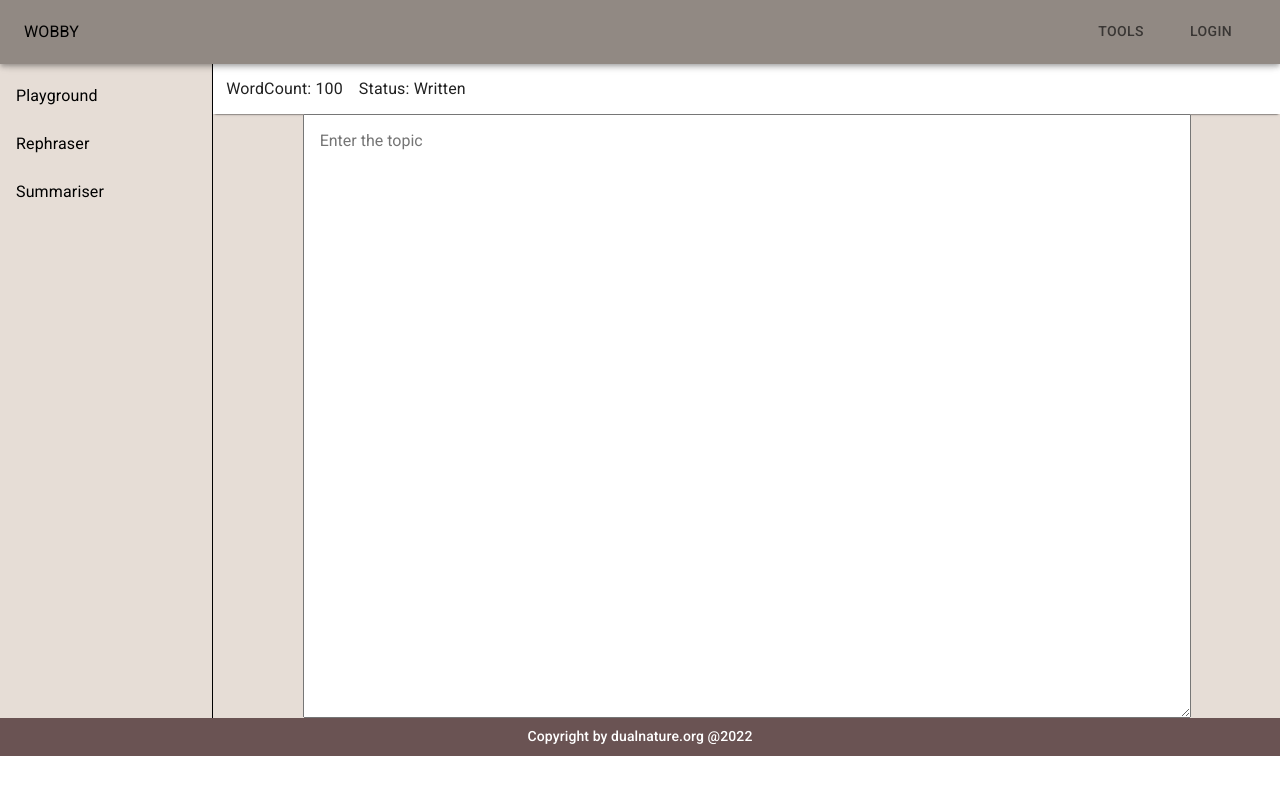
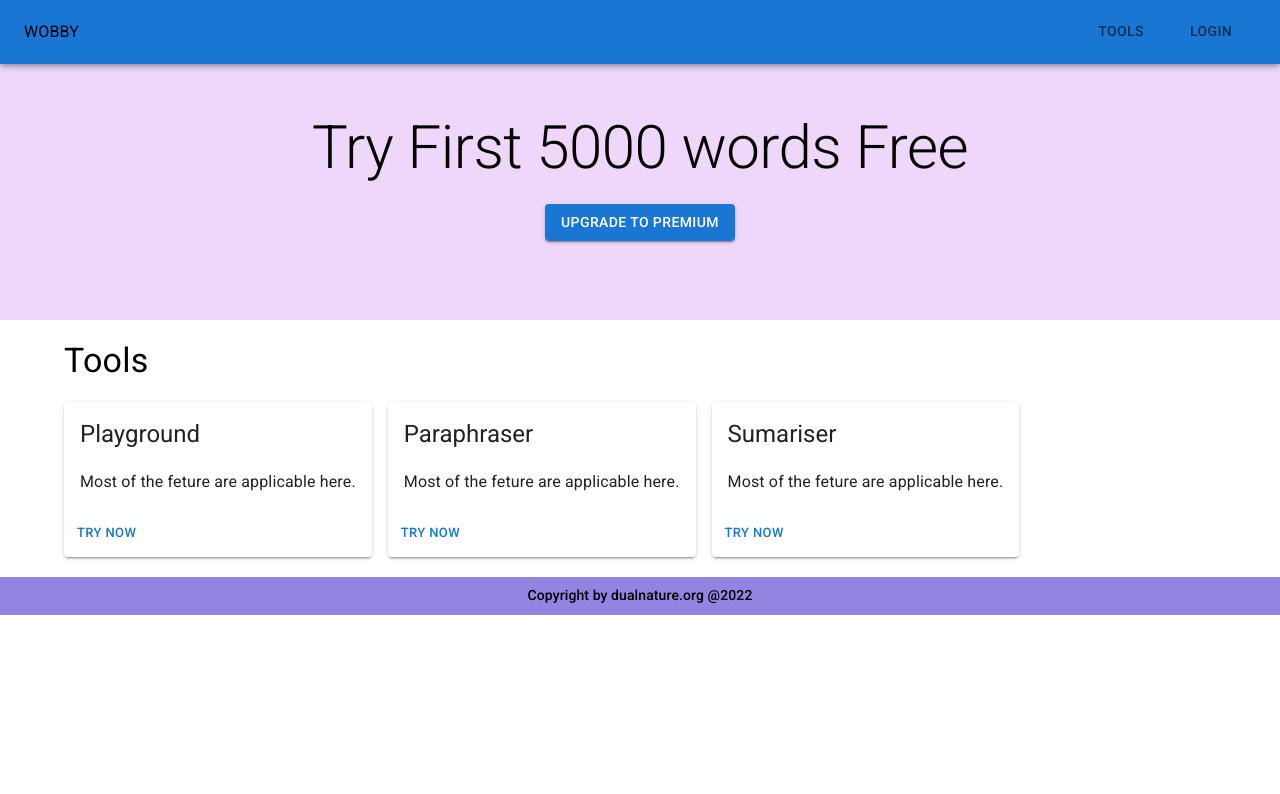
Before and after one commit to DualNature-Org/Wobby, a React (Vite) app: page /tools in a window 1280 px wide. Shown: the top 794 px of the page. Built offline with nearby package versions, Linux system fonts and the light colour scheme.

Commit message:
pre-lanuch

```diff
--- a/src/App.jsx
+++ b/src/App.jsx
@@ -1,6 +1,7 @@
 import Navigation from './components/navigation'
 import Home from './pages/home/home'
 import Tools from './pages/tools/tools'
+import Playground from './pages/tools/playground'
 import Services from './pages/services/services'
 import About from './pages/about/about'
 
@@ -18,20 +19,29 @@ import Footer from './components/footer'
 import { useState } from 'react'
 
 export default function App(){
-  const [login_status, set_login_status]= useState(false)
+  const [username, set_username]= useState('')
+  const [logined, set_logined]= useState(false)
+
+  const handle_login= ()=> {
+    set_logined(true)
+  }
+  const handle_username= (username)=> {
+    set_username(username)
+  }
 
   return(
     <Router>
 
-      <Navigation/>
+      <Navigation username={username} logined={logined}/>
 
       <Routes>
         <Route path= '/' element={<Home />} />
         <Route path= '/user' element={<UserDashboard />} />
-        <Route path= '/auth/login' element= {<UserLogin />} />
-        <Route path= '/auth/register' element= {<UserRegister />} />
+        <Route path= '/auth/login' element= {<UserLogin onChange={handle_login} logined={logined} handle_username={handle_username}/>} />
+        <Route path= '/auth/register' element= {<UserRegister onChange={handle_login} logined={logined} handle_username={handle_username}/>} />
         <Route path= '/admin' element={<AdminDashboard />} />
         <Route path= '/tools' element={<Tools />} />
+        <Route path= '/tools/playground' element={<Playground />} />
         <Route path= '/about' element={<About />} />
         <Route path= '/services' element={<Services />} />
       </Routes>
--- a/src/components/footer.jsx
+++ b/src/components/footer.jsx
@@ -3,7 +3,7 @@ import { Container, Box } from "@mui/system";
 
 export default function Footer() {
     return(
-        <Box sx={{display: 'fixed', bottom: '0', background: '#6a5353', padding: '.5rem', color: '#fff'}}>
+        <Box sx={{display: 'fixed', bottom: '0', background: '#9284e1', padding: '.5rem'}}>
             <Container sx={{display: 'flex', justifyContent: 'center', alignItems: 'center'}}>
                 <Typography variant="subtitle2">
                     Copyright by dualnature.org @2022
--- a/src/components/navigation.jsx
+++ b/src/components/navigation.jsx
@@ -1,23 +1,31 @@
 import React, { useState } from 'react'
-import { AppBar, Toolbar, Typography, Tabs, Tab, Button } from '@mui/material';
+import { AppBar, Toolbar, Typography, Tabs, Tab, Button} from '@mui/material';
 import { Link } from 'react-router-dom';
 
 
 function Header(props) {
   const [value, setValue]= useState();
 
+  const handle_login= ()=> {
+    if(props.logined){
+      return props.username
+    }
+    return 'Login'
+  }
+
   return(
-    <AppBar sx= {{background: '#918983', position: 'fixed', color: '#000'}}>
+    <AppBar sx= {{position: 'fixed'}}>
     <Toolbar>
       <Link to={'/'}>
         <Typography>WOBBY</Typography>
       </Link>
+
       <Tabs sx={{marginLeft: 'auto'}} onChange={(e, value)=> setValue(value)} value={value}>
         <Link to={'/tools'}>
           <Tab label= 'Tools'/>
         </Link>
         <Link to={'/auth/login'}>
-          <Tab label= 'Login'/>
+          <Tab label= {handle_login()}/>
         </Link>
       </Tabs>
     </Toolbar>
--- /dev/null
+++ b/src/components/tools_card.jsx
@@ -0,0 +1,23 @@
+import {Paper, CardContent, CardActions, Typography, Button} from '@mui/material'
+import { Link } from 'react-router-dom'
+
+export default function Card(props) {
+    return(
+        <Paper elevation={2}>
+            <CardContent>
+                <Typography variant='h5'>
+                    {props.name}
+                </Typography>
+                <br/>
+                <Typography variant="body1">
+                    {props.description}
+                </Typography>
+            </CardContent>
+            <CardActions>
+                <Link to='/tools/playground'>
+                    <Button size="small">Try Now</Button>
+                </Link>
+            </CardActions>
+        </Paper>
+    )
+}
--- a/src/pages/about/about.jsx
+++ b/src/pages/about/about.jsx
@@ -7,7 +7,7 @@ export default function About(){
     return(
         <React.Fragment>
 
-            <Box sx={{display: 'flex', justifyContent: 'center', padding: '3rem 0', alignItems: 'center', flexDirection: 'column'}}>
+            <Box sx={{display: 'flex', justifyContent: 'center', padding: '3rem 0', alignItems: 'center', flexDirection: 'column', background: '#f9eaff'}}>
                 <Typography variant='h5' marginBottom={2}>About</Typography>
                 <Typography variant="b1" sx={{padding: '0 5rem', textAlign: 'center'}}>
                     WOBBY is a project that provides tools for creating digital content using artificial intelligence. The project is developed by DualNature, a company that specializes in artificial intelligence and machine learning. The goal of the project is to make it easier for people to create digital content, such as articles and blogs. The project is still in its early stages, but the company is already working on a number of features that will make it easier for users to create and manage their content.
--- a/src/pages/home/home.jsx
+++ b/src/pages/home/home.jsx
@@ -10,7 +10,7 @@ export default function SimpleContainer() {
   return (
     <React.Fragment>
 
-      <Box sx={{ bgcolor: '#E6DDD6', padding: '4rem 0', marginTop: '3rem', textAlign: 'center'}} >
+      <Box sx={{ padding: '4rem 0', marginTop: '3rem', textAlign: 'center'}} >
         <Container sx={{display: 'flex', flexDirection: 'column', alignItems: 'center'}}>
             <img src={logo} style={{width: '100px', height: '120px'}}></img>
             <Typography variant='h5'>
--- a/src/pages/tools/playground.jsx
+++ b/src/pages/tools/playground.jsx
@@ -1,4 +1,6 @@
-import { Button, Paper, Stack, Divider, Typography } from "@mui/material";
+import { Button, Paper, Stack, Divider, Typography, Snackbar, Alert, LinearProgress, IconButton, Fade } from "@mui/material";
+import SaveAsIcon from '@mui/icons-material/SaveAs';
+import ReplayIcon from '@mui/icons-material/Replay';
 import { Box } from "@mui/system";
 import { useState } from "react";
 
@@ -8,7 +10,11 @@ export default function Playground(){
     const [tools_cord, set_tools_cord]= useState([])
     const [text, set_text]= useState('')
     // for showing the status in playground toolbox
-    const [status, set_status]= useState('Written')
+    const [writing, set_writing]= useState(false)
+    // snackbars
+    const [error, set_error]= useState(false)
+    const [success, set_success]= useState(false)
+    const [response, set_response]= useState('')
 
     const handle_prompt= (e)=> {
         let text= window.getSelection().toString()
@@ -24,19 +30,29 @@ export default function Playground(){
     }
 
     const handle_write= ()=> {
-        set_status('Writing')
+        set_writing(true)
         set_show_tools(false)
 
         const request_option= {
             method: 'POST',
-            headers: {'Content-Type': 'Application/json'},
+            headers: {'Content-Type': 'Application/json', 'Authorization': 'Token '+ localStorage.getItem('token')},
             body: JSON.stringify({prompt: prompt})
         }
-        fetch('https://www.dualnature.org/tools/write', request_option)
+        fetch('https://dualnature.org/tools/write', request_option)
         .then(res => res.json())
         .then(data => {
-            console.log(data)
-            set_text(text+ '\n'+ data['user'])
+            if(data['detail'] != null){
+                set_response(data['detail'])
+                set_error(true)
+            }
+            else if(data['user'] != null){
+                set_text(text+ data['user'])
+                set_response('writed')
+                set_success(true)
+            }
+            else{
+                console.log(data)
+            }
         })
     }
     const handle_rephrase= (e)=> {
@@ -53,40 +69,68 @@ export default function Playground(){
         })
     }
     const handle_content= (e)=>{
-        set_status('Written')
+        set_writing(false)
         set_text(e.target.value)
     }
 
     const handle_show_tools= ()=> {
         return(
-            <Paper elevation={2}>
-                <Stack direction={'row'} spacing={2} divider={<Divider orientation="vertical" flexItem />} sx={{position: "absolute", left: tools_cord[0], top: tools_cord[1], padding: '.1rem', border: 'solid black 1px', borderRadius: '5px', backgroundColor: '#E6DDD6'}}>
-                    <Button variant="text" onClick={handle_write} sx={{color: '#000'}}>Write</Button>
-                    <Button variant="text" onClick={handle_rephrase} sx={{color: '#000'}}>Rephrase</Button>
+            <Paper elevation={1}>
+                <Stack direction={'row'} spacing={2} divider={<Divider orientation="vertical" flexItem />} sx={{position: "absolute", left: tools_cord[0], top: tools_cord[1], padding: '.1rem', border: 'solid black 1px', borderRadius: '5px', background: '#edc0fc'}}>
+                    <Button variant="text" onClick={handle_write} sx={{color: '#000'}} size='small'>Write</Button>
+                    <Button variant="text" onClick={handle_rephrase} sx={{color: '#000'}} size="small">Rephrase</Button>
                     {/* <Button variant="text" onClick={handle_summarise} sx={{color: '#000'}}>Summaries</Button> */}
                 </Stack>
             </Paper>
         )
     }
 
+    const handle_error= ()=> {
+        set_writing(false)
+        set_error(false)
+    }
+    const handle_success= ()=> {
+        set_writing(false)
+        set_success(false)
+    }
+
     return(
-        <Box>
+        <Box sx={{marginTop: '4rem'}}>
             <Paper elvation={1}>
-                <Box sx={{bgcolor: '#fff', padding: '.8rem'}}>
+                <Box sx={{bgcolor: '#fff', padding: '.4rem'}}>
                     <Stack direction='row' spacing={2}>
-                        <Typography>
-                            WordCount: 100
-                        </Typography>
-                        <Typography>
-                            Status: {status}
-                        </Typography>
+                        <IconButton color="primary" aria-label="save picture" component="label">
+                            <SaveAsIcon />
+                        </IconButton>
+                        <IconButton color="primary" arial-label="undo picture" component="label">
+                            <ReplayIcon />
+                        </IconButton>
                     </Stack>
+                    <Fade
+                    in={writing}
+                    style={{
+                        transitionDelay: writing ? '800ms' : '0ms',
+                    }}
+                    unmountOnExit
+                    >
+                        <LinearProgress />
+                    </Fade>
                 </Box>
             </Paper>
-            <Box sx={{display: 'flex', justifyContent: 'center'}}>
+            <Box sx={{display: 'flex', justifyContent: 'center', bgcolor: '#efd7fa'}}>
             <textarea rows="30" cols='100' style={{outline: 'none', padding: '1rem', fontSize: '1rem', fontFamily: 'roboto'}} placeholder='Enter the topic' value={text} onChange={handle_content} onMouseUp={handle_prompt} onMouseDown={handle_tools}></textarea>
             {show_tools ? handle_show_tools(): <div></div>}
             </Box>
+            <Snackbar open={error} autoHideDuration={5000} onClose={handle_error}>
+                <Alert onClose={handle_error} severity="warning" sx={{width: '100%'}}>
+                    {response}
+                </Alert>
+            </Snackbar>
+            <Snackbar open={success} autoHideDuration={1000} onClose={handle_success}>
+                <Alert onClose={handle_success} severity="success" sx={{width: '100%'}}>
+                    {response}
+                </Alert>
+            </Snackbar>
         </Box>
     )
 }
--- a/src/pages/tools/tools.jsx
+++ b/src/pages/tools/tools.jsx
@@ -1,8 +1,9 @@
-import { Grid, List, ListItem, ListItemButton, ListItemText } from "@mui/material";
+import { CardActions, CardContent, Container, Grid, Button, Paper, Stack, Typography } from "@mui/material";
 import { Box } from "@mui/system";
 import { useState } from 'react'
 import Playground from "./playground";
 import Rephraser from "./rephraser"
+import Card from '../../components/tools_card'
 import './tools.css'
 
 
@@ -21,31 +22,34 @@ export default function Tools(){
         else if(page == 'Rephraser'){
             return <Rephraser/>
         }
-        // else{
-        //     return <Summariser/>
-        // }
+
     }
     return(
         <Box sx={{
-            padding: '4rem 0 0 0',
-            bgcolor: '#E6DDD6'
+            marginTop: '4rem'
         }}>
-            <Grid container>
-                <Grid item xs={2} sx={{borderRight: 'solid black 1px'}}>
-                    <List>
-                        {pages.map((page) => (
-                            <ListItem disablePadding>
-                                <ListItemButton onClick={(e) => set_page(page)}>
-                                    <ListItemText primary={page}></ListItemText>
-                                </ListItemButton>
-                            </ListItem>
-                        ))}
-                    </List>
-                </Grid>
-                <Grid item xs= {10}>
-                    {render_tool()}
-                </Grid>
-            </Grid>
+            <Box sx={{height: '20vh', bgcolor: '#efd7fa', textAlign: 'center', padding: '3rem'}}>
+                <Container>
+                    <Typography variant="h2">
+                    Try First 5000 words Free
+                    </Typography>
+                    <br/>
+                    <Button variant="contained">Upgrade to Premium</Button>
+                </Container>
+            </Box>
+            <br/>
+            <Container>
+                <Typography variant="h4">
+                    Tools
+                </Typography>
+                <br/>
+                <Stack spacing={2} direction="row" width={'100%'}>
+                    <Card name="Playground" description="Most of the feture are applicable here."></Card>
+                    <Card name="Paraphraser" description="Most of the feture are applicable here."></Card>
+                    <Card name="Sumariser" description="Most of the feture are applicable here."></Card>
+                </Stack>
+            </Container>
+            <br/>
         </Box>
     )
 }
--- a/src/pages/user/login.jsx
+++ b/src/pages/user/login.jsx
@@ -1,8 +1,60 @@
-import { Box, Button, Paper, Stack, TextField, Typography } from "@mui/material";
-import { Container } from "@mui/system";
-import { Link } from "react-router-dom";
+import { Alert, Box, Button, Paper, Snackbar, Stack, TextField, Typography } from "@mui/material";
+import { useState } from "react";
+import { Link, Navigate } from "react-router-dom";
 
-export default function UserLogin(){
+export default function UserLogin(props){
+    const [password, set_password]= useState('')
+    const [username, set_username]= useState('')
+    const [error, set_error]= useState(false)
+    const [success, set_success]= useState(false)
+    const [response, set_response]= useState(false)
+
+    const handle_password= (e)=> {
+        set_password(e.target.value)
+    }
+    const handle_username= (e)=> {
+        set_username(e.target.value)
+    }
+    const handle_login= (e)=>{
+        const request_object= {
+            method: 'POST',
+            headers: {'Content-Type': 'Application/json'},
+            body: JSON.stringify({username: username, password: password})
+        }
+        fetch('https://dualnature.org/api/auth/login', request_object)
+        .then(res => res.json())
+        .then(data => {
+            if(data['non_field_errors'] != null){
+                set_response(data['non_field_errors'])
+                set_error(true)
+            }
+            else if(data['token'] != null){
+                localStorage.setItem('token', data['token'])
+                set_response(username+ ' Logined')
+                props.handle_username(username)
+                set_success(true)
+            }
+            else{
+                console.log(data)
+            }
+        })
+        .catch(err => console.error(err))
+    }
+    const handle_error= (e)=> {
+        set_password('')
+        set_username('')
+        set_error(false)
+    }
+    const handle_success= ()=> {
+        set_success(false)
+        props.onChange(true)
+    }
+    const redirect= ()=> {
+        if(props.logined){
+            return (<Navigate to='/' replace={true}/>)
+        }
+    }
+
     return(
         <Box sx={{
             marginTop: '3rem',
@@ -24,8 +76,8 @@ export default function UserLogin(){
                     </Typography>
                     <hr></hr>
                     <Stack spacing={2}>
-                        <TextField variant="outlined" label='Email' type={'email'}></TextField>
-                        <TextField variant="outlined" label='Password' type={'password'}></TextField>
+                        <TextField variant="outlined" label='Username' type={'text'} value={username} onChange={handle_username}></TextField>
+                        <TextField variant="outlined" label='Password' type={'password'} value={password} onChange={handle_password}></TextField>
                         <Stack direction='row' spacing={2}>
                             <Link to={'/auth/register'}>
                                 <Button variant='standard'>Register</Button>
@@ -34,10 +86,21 @@ export default function UserLogin(){
                                 <Button variant='standard'>Forgot Password</Button>
                             </Link>
                         </Stack>
-                        <Button variant="contained">Login</Button>
+                        <Button variant="contained" onClick={handle_login}>Login</Button>
                     </Stack>
                 </Box>
             </Paper>
+            <Snackbar open={error} autoHideDuration={5000} onClose={handle_error}>
+                <Alert onClose={handle_error} severity="warning" sx={{width: '100%'}}>
+                    {response}
+                </Alert>
+            </Snackbar>
+            <Snackbar open={success} autoHideDuration={1000} onClose={handle_success}>
+                <Alert onClose={handle_success} severity="success" sx={{width: '100%'}}>
+                    {response}
+                </Alert>
+            </Snackbar>
+            {redirect()}
         </Box>
     )
 }
--- a/src/pages/user/register.jsx
+++ b/src/pages/user/register.jsx
@@ -1,17 +1,23 @@
-import { Alert, Button, Grid, Paper, Stack, TextField, Typography } from "@mui/material";
+import { Alert, Button, Grid, Paper, Stack, TextField, Typography, Snackbar } from "@mui/material";
 import { Box } from "@mui/system";
 import { useState } from "react";
-import { Link } from "react-router-dom";
+import Home from '../home/home'
+import { Link, Navigate } from "react-router-dom";
 
-export default function UserRegister(){
+export default function UserRegister(props){
 
     const [email, set_email]= useState('')
     const [password, set_password]= useState('')
-    const [response, set_response]= useState({'type': 'success', 'message': 'user logined'})
-    const [open, set_open]= useState(false)
+    const [username, set_username]= useState('')
+    const [response, set_response]= useState('')
+    const [error, set_error]= useState(false)
+    const [success, set_success]= useState(false)
 
     const handle_email= (e)=> {
         set_email(e.target.value)
+    }
+    const handle_username= (e)=> {
+        set_username(e.target.value)
     }
     const handle_password= (e)=> {
         set_password(e.target.value)
@@ -20,17 +26,41 @@ export default function UserRegister(){
         const req_opt= {
             method: 'POST',
             headers: {'Content-Type': 'Application/json'},
-            body: JSON.stringify({email: email, password: password})
+            body: JSON.stringify({email: email, password: password, username: username})
         }
-        fetch('http://127.0.0.1:5000/register', req_opt)
+        fetch('https://dualnature.org/api/auth/register', req_opt)
         .then(res => res.json())
         .then((data) => {
-            set_response(data)
-            set_open(true)
+            if(data['username'] != null){
+                set_response(data['username'])
+                set_error(true)
+            }
+            else if(data['email'] != null){
+                set_response(data['email'])
+                set_error(true)
+            }
+            else if(data['token'] != null){
+                localStorage.setItem('token', data['token'])
+                set_response(username)
+                props.handle_username(username)
+                set_success(true)
+            }
+            else{
+                console.log(data)
+            }
         })
     }
-    const handle_close= ()=> {
-        set_open(false)
+    const handle_error= ()=> {
+        set_error(false)
+    }
+    const handle_success= ()=> {
+        set_success(false)
+        props.onChange(true)
+    }
+    const redirect= ()=> {
+        if(props.logined){
+            return (<Navigate to='/' replace={true}/>)
+        }
     }
 
     return(
@@ -54,13 +84,24 @@ export default function UserRegister(){
                     </Typography>
                     <hr></hr>
                     <Stack spacing={2}>
-                        <TextField variant="outlined" label='Username' type={'text'}></TextField>
-                        <TextField variant="outlined" label='Email' type={'email'}></TextField>
-                        <TextField variant="outlined" label='Password' type={'password'}></TextField>
-                        <Button variant="contained">Register</Button>
+                        <TextField variant="outlined" label='Username' type={'text'} value={username} onChange={handle_username}></TextField>
+                        <TextField variant="outlined" label='Email' type={'email'} value={email} onChange={handle_email}></TextField>
+                        <TextField variant="outlined" label='Password' type={'password'} value={password} onChange={handle_password}></TextField>
+                        <Button variant="contained" onClick={handle_register}>Register</Button>
                     </Stack>
                 </Box>
             </Paper>
+            <Snackbar open={error} autoHideDuration={5000} onClose={handle_error}>
+                <Alert onClose={handle_error} severity="warning" sx={{width: '100%'}}>
+                    {response}
+                </Alert>
+            </Snackbar>
+            <Snackbar open={success} autoHideDuration={5000} onClose={handle_success}>
+                <Alert onClose={handle_success} severity="success" sx={{width: '100%'}}>
+                    {response+ ' Registered Successfuly'}
+                </Alert>
+            </Snackbar>
+            {redirect()}
         </Box>
     )
 }
```
